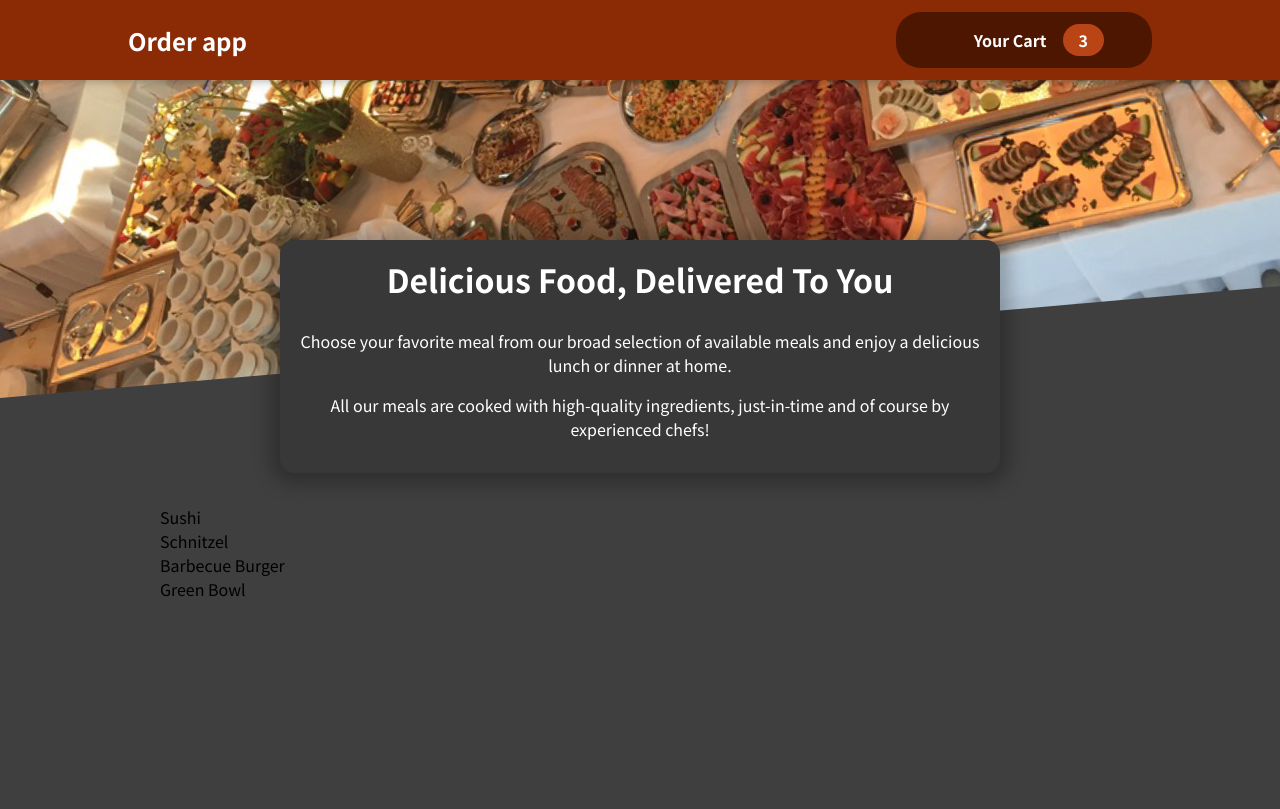
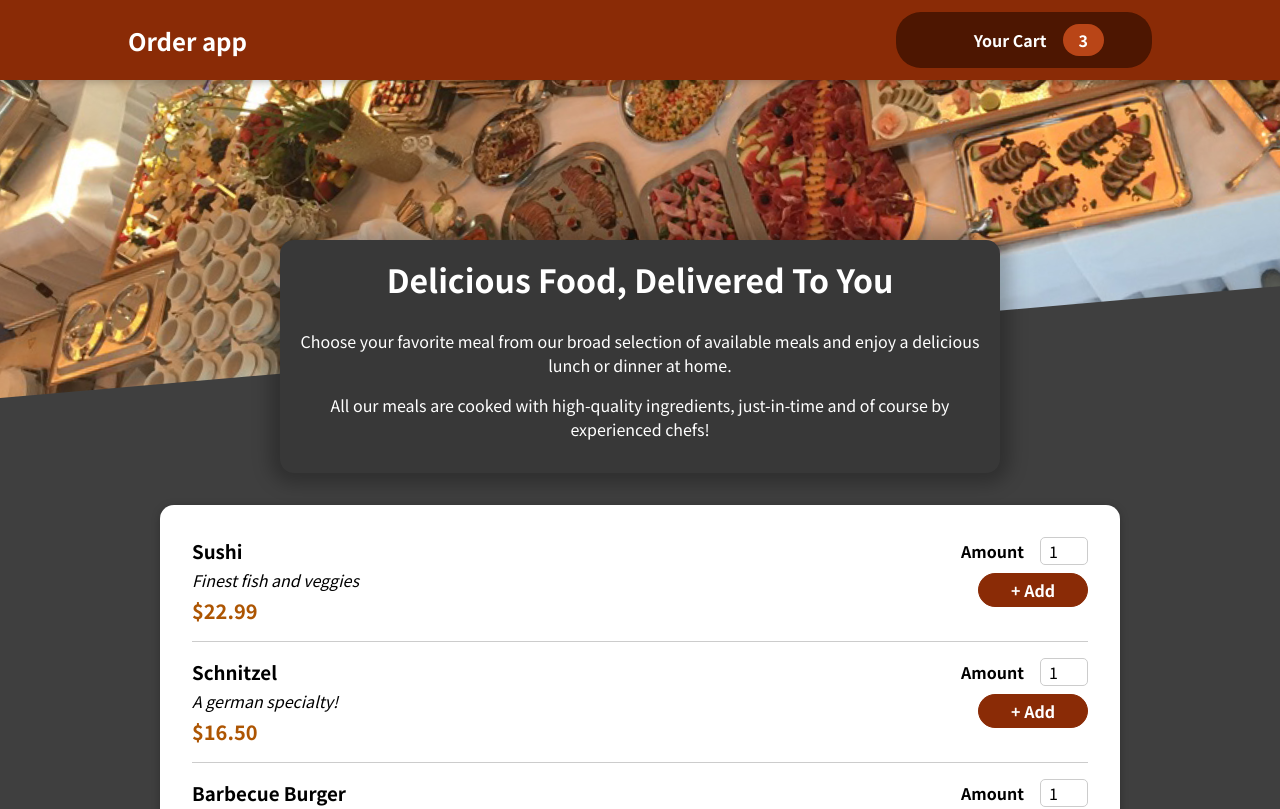
Before and after one commit to cvetelinamihaylova/OrderApp, a React (Create React App) app: page / in a window 1280 px wide. Shown: the top 809 px of the page. Built offline with nearby package versions, Linux system fonts and the light colour scheme; some icons are missing.

Commit message:
аdded MealsForm component

```diff
--- a/src/components/Meals/AvailableMeals.js
+++ b/src/components/Meals/AvailableMeals.js
@@ -1,4 +1,6 @@
+import Card from '../UI/Card';
 import classes from './Available.Meals.module.css';
+import MealItem from './MealItem/MealItem';
 
 const DUMMY_MEALS = [
     {
@@ -29,12 +31,20 @@
 
 const AvailableMeals = () => {
 
-    const mealsList = DUMMY_MEALS.map(meal=><li>{meal.name}</li>)
+    const mealsList = DUMMY_MEALS.map(meal =>
+    <MealItem
+    key={meal.id}
+    name={meal.name}
+    description={meal.description}
+    price={meal.price}
+    />)
     return (
         <section className={classes.meals}>
-            <ul>
-                {mealsList}
-            </ul>
+            <Card>
+                <ul>
+                    {mealsList}
+                </ul>
+            </Card>
         </section>
     );
 };
--- /dev/null
+++ b/src/components/Meals/MealItem/MealItem.js
@@ -0,0 +1,18 @@
+import classes from './MealItem.module.css';
+import MealItemForm from './MealItemForm';
+
+const MealItem = (props) => {
+    const price = `$${props.price.toFixed(2)}`;
+    return (
+        <li className={classes.meal}>
+            <div>
+                <div><h3>{props.name}</h3></div>
+                <div className={classes.description}>{props.description}</div>
+                <div className={classes.price}>{price}</div>
+            </div>
+            <MealItemForm />
+        </li>
+    )
+};
+
+export default MealItem;
--- /dev/null
+++ b/src/components/Meals/MealItem/MealItem.module.css
@@ -0,0 +1,22 @@
+.meal {
+    display: flex;
+    justify-content: space-between;
+    margin: 1rem;
+    padding-bottom: 1rem;
+    border-bottom: 1px solid #ccc;
+  }
+
+  .meal h3 {
+    margin: 0 0 0.25rem 0;
+  }
+
+  .description {
+    font-style: italic;
+  }
+
+  .price {
+    margin-top: 0.25rem;
+    font-weight: bold;
+    color: #ad5502;
+    font-size: 1.25rem;
+  }
--- /dev/null
+++ b/src/components/Meals/MealItem/MealItemForm.js
@@ -0,0 +1,21 @@
+import { Fragment } from 'react';
+import Input from '../../UI/Input';
+import classes from './MealItemForm.module.css';
+
+const MealItemForm = (props) => {
+    return (
+        <form className={classes.form}>
+            <Input label="Amount" input={{
+                id: props.id,
+                type: 'number',
+                min: '1',
+                max: '5',
+                step: '1',
+                defaultValue: '1'
+            }} />
+            <button>+ Add</button>
+        </form>
+    )
+};
+
+export default MealItemForm;
--- /dev/null
+++ b/src/components/Meals/MealItem/MealItemForm.module.css
@@ -0,0 +1,20 @@
+.form {
+    text-align: right;
+  }
+
+  .form button {
+    font: inherit;
+    cursor: pointer;
+    background-color: #8a2b06;
+    border: 1px solid #8a2b06;
+    color: white;
+    padding: 0.25rem 2rem;
+    border-radius: 20px;
+    font-weight: bold;
+  }
+
+  .form button:hover,
+  .form button:active {
+    background-color: #641e03;
+    border-color: #641e03;
+  }
--- /dev/null
+++ b/src/components/UI/Card.js
@@ -0,0 +1,13 @@
+import { Fragment } from 'react';
+import classes from './Card.module.css';
+
+const Card = (props)=>{
+
+    return(
+        <div className={classes.card}>
+            {props.children}
+        </div>
+    )
+};
+
+export default Card;
--- /dev/null
+++ b/src/components/UI/Card.module.css
@@ -0,0 +1,6 @@
+.card {
+    padding: 1rem;
+    box-shadow: 0 2px 8px rgba(0, 0, 0, 0.25);
+    border-radius: 14px;
+    background-color: white;
+  }
--- /dev/null
+++ b/src/components/UI/Input.js
@@ -0,0 +1,13 @@
+import classes from './Input.module.css';
+
+const Input = (props) => {
+
+    return (
+        <div className={classes.input}>
+            <label htmlFor={props.input.id}>{props.label}</label>
+            <input {...props.input}/>
+        </div>
+    )
+};
+
+export default Input;
--- /dev/null
+++ b/src/components/UI/Input.module.css
@@ -0,0 +1,18 @@
+  .input {
+    display: flex;
+    align-items: center;
+    margin-bottom: 0.5rem;
+  }
+
+  .input label {
+    font-weight: bold;
+    margin-right: 1rem;
+  }
+
+  .input input {
+    width: 3rem;
+    border-radius: 5px;
+    border: 1px solid #ccc;
+    font: inherit;
+    padding-left: 0.5rem;
+  }
```
Also changed, not shown: 1 other file (tests, documents, lock files or other folders).
